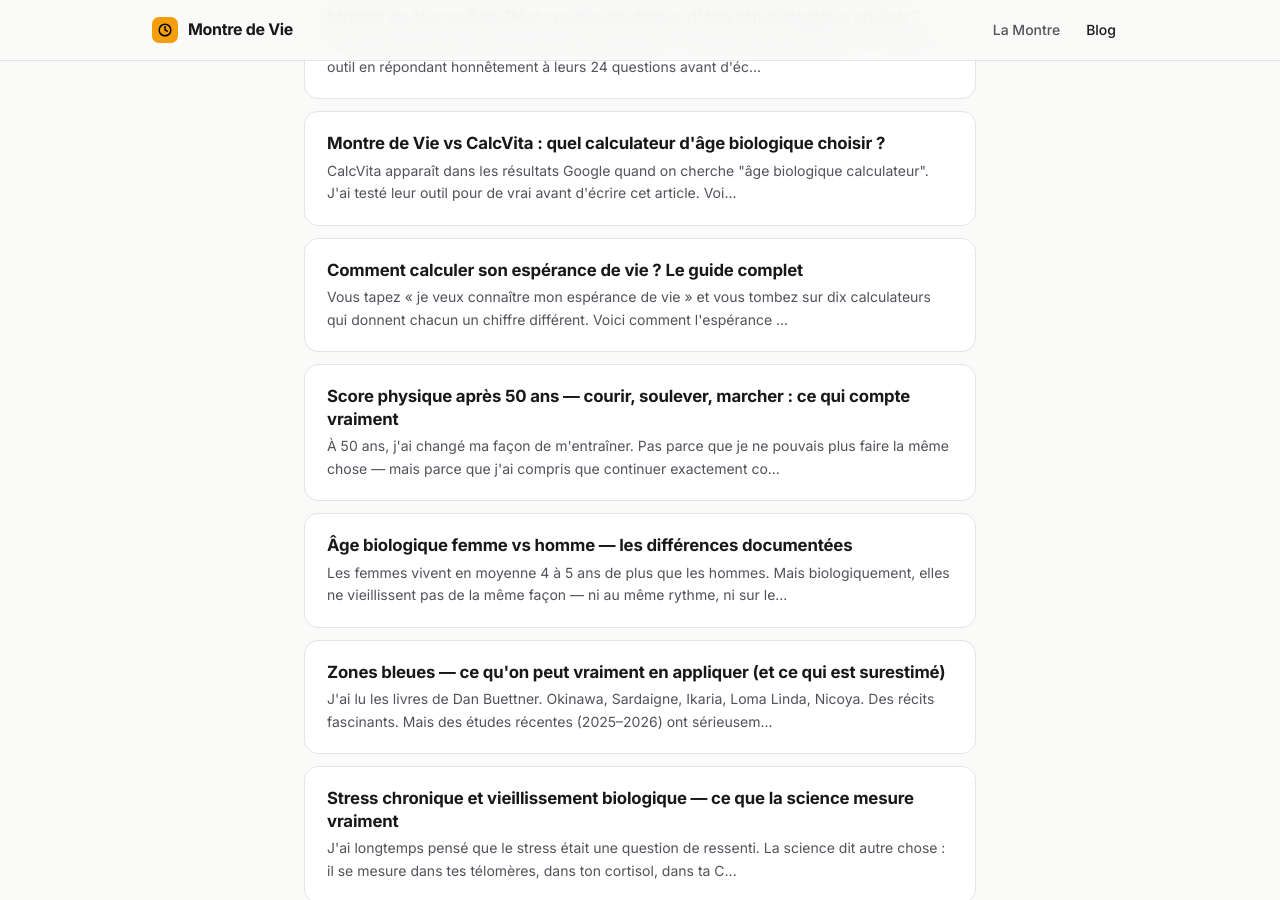
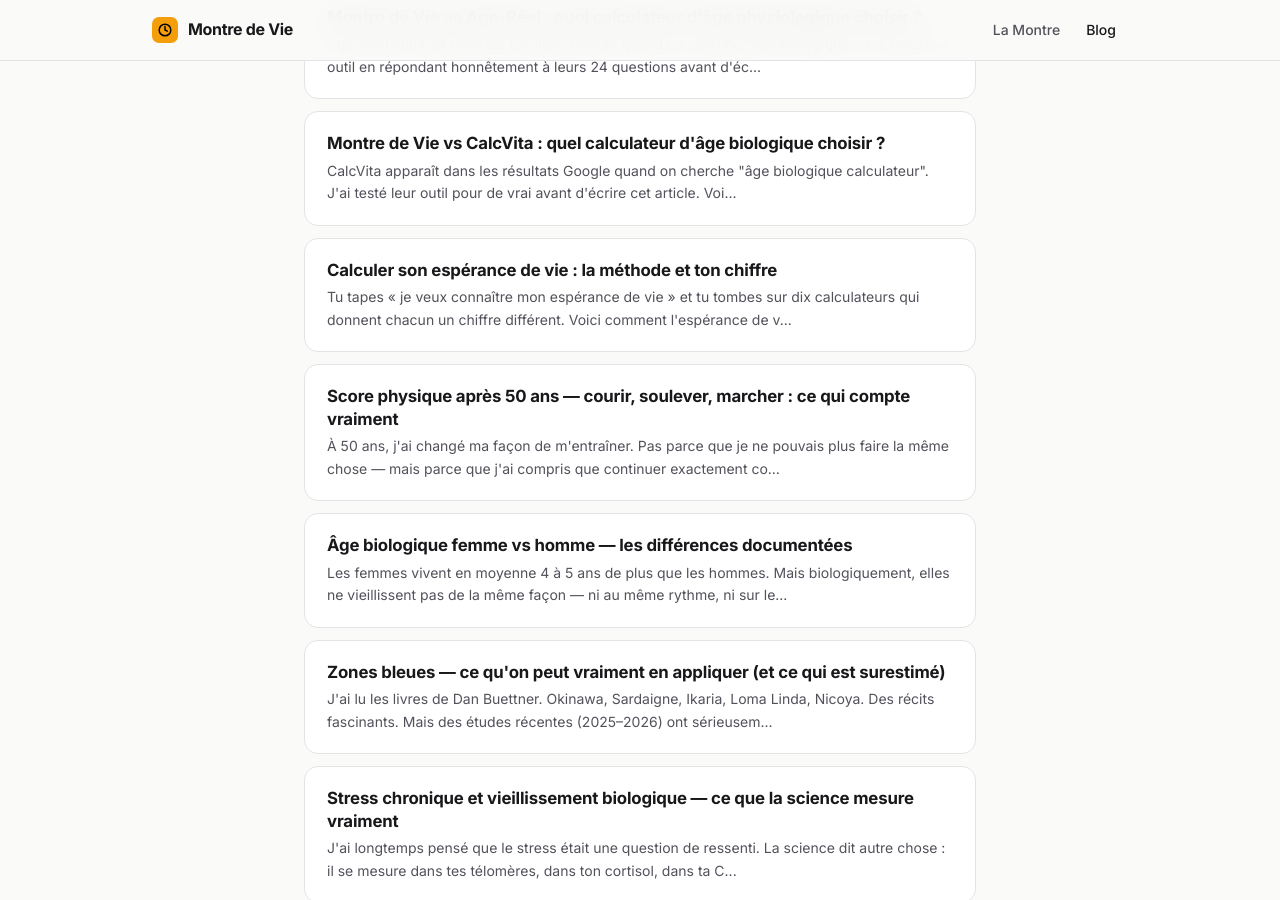
Before and after one commit to SebRunNature/memento-mori, a Jekyll site: the page built from blog/index.html, in a window 1280 px wide and 900 px high, scrolled down 1009 px. Built offline with Jekyll 4.4.1, drawn with Linux system fonts in a browser that asks for light colours; part of the change alters nothing that is shown.

Commit message:
Calculer son espérance de vie : nouveau titre/meta, table INSEE 2025 vérifiée, tutoiement
- Titre de 57 caractères, meta de 133 ; lien descriptif vers /montre/ en introduction ; lien /sources/.
- Table remplacée par les valeurs INSEE 2025 (provisoires, publiées le 13/01/2026) ; FAQ naissance mise à jour ; JSON-LD FAQ régénéré.
- Vouvoiement remplacé par le tutoiement (CLAUDE.md) ; « INS au Luxembourg » corrigé en STATEC ; retire deux affirmations non sourcées (« recherches les plus tapées », « 10 à 15 ans d'écart »).

Co-Authored-By: Claude Sonnet 5.5 <noreply@anthropic.com>
Claude-Session: https://claude.ai/code/session_01CwhknXf2CiLqDihVyfTai6

```diff
--- a/_posts/2026-08-30-comment-calculer-son-esperance-de-vie.html
+++ b/_posts/2026-08-30-comment-calculer-son-esperance-de-vie.html
@@ -1,23 +1,23 @@
 ---
 layout: post
-title: "Comment calculer son espérance de vie ? Le guide complet"
-description: "Comment est réellement calculée l'espérance de vie (méthode INSEE), le tableau par âge et par sexe, pourquoi les calculateurs en ligne donnent des résultats différents, et ce que la moyenne statistique ne vous dit pas sur votre propre corps."
-excerpt: "Vous tapez « je veux connaître mon espérance de vie » et vous tombez sur dix calculateurs qui donnent chacun un chiffre différent. Voici comment l'espérance de vie est réellement calculée, le tableau de référence par âge, et pourquoi une moyenne statistique ne remplace jamais une estimation individuelle."
+title: "Calculer son espérance de vie : la méthode et ton chiffre"
+description: "Comment est calculée l'espérance de vie, pourquoi les calculateurs divergent, et comment estimer la tienne gratuitement, sans compte."
+excerpt: "Tu tapes « je veux connaître mon espérance de vie » et tu tombes sur dix calculateurs qui donnent chacun un chiffre différent. Voici comment l'espérance de vie est réellement calculée, le tableau de référence par âge, et pourquoi une moyenne statistique ne remplace jamais une estimation individuelle."
 date: 2026-08-30
 author: Sébastien Salomon
 retenir: "L'espérance de vie totale augmente à mesure qu'on vieillit : à 60 ans, on a déjà statistiquement survécu aux risques des âges précédents. Un effet mécanique des tables de mortalité."
-last_modified_at: 2026-10-12
+last_modified_at: 2026-11-11
 ---
 
 <a class="back-link" href="/blog/">← Retour au blog</a>
 
 <article>
   <h1>Comment calculer son espérance de vie ? Le guide complet</h1>
-  <div class="post-meta"><time datetime="2026-08-30">30 août 2026</time> &nbsp;·&nbsp; Sébastien Salomon &nbsp;·&nbsp; 9 min de lecture &nbsp;·&nbsp; <span style="font-style:italic">mis à jour le 12 octobre 2026</span></div>
+  <div class="post-meta"><time datetime="2026-08-30">30 août 2026</time> &nbsp;·&nbsp; Sébastien Salomon &nbsp;·&nbsp; 9 min de lecture &nbsp;·&nbsp; <span style="font-style:italic">mis à jour le 11 novembre 2026</span></div>
 
-  <p>« Je veux connaître mon espérance de vie. » C'est l'une des recherches les plus tapées sur ce sujet — et l'une des plus mal servies. Ouvrez dix calculateurs en ligne différents, entrez le même âge et le même sexe, et vous obtiendrez dix résultats différents, parfois avec plusieurs années d'écart. Aucun n'est vraiment « faux » : ils utilisent simplement des méthodes, des données sources et des années de référence différentes.</p>
+  <p>« Je veux connaître mon espérance de vie. » La question est simple, et les réponses qu'on trouve en ligne le sont rarement. Ouvre dix calculateurs en ligne différents, entre le même âge et le même sexe, et tu obtiendras dix résultats différents, parfois avec plusieurs années d'écart. Aucun n'est vraiment « faux » : ils utilisent simplement des méthodes, des données sources et des années de référence différentes.</p>
 
-  <p>Ce guide explique comment l'espérance de vie est réellement calculée par les instituts statistiques, donne un tableau de référence par âge, et — surtout — pourquoi ce chiffre est une moyenne de population qui ne dit presque rien sur votre trajectoire individuelle.</p>
+  <p>Ce guide explique comment l'espérance de vie est réellement calculée par les instituts statistiques, donne un tableau de référence par âge, et — surtout — pourquoi ce chiffre est une moyenne de population qui ne dit presque rien sur ta trajectoire individuelle. Pour une estimation personnelle, tu peux aussi utiliser le <a href="/montre/">calculateur d'espérance de vie gratuit</a> (mode express en 11 questions, sans compte).</p>
 
   <h2>Qu'est-ce que l'espérance de vie, exactement ?</h2>
 
@@ -27,7 +27,7 @@ last_modified_at: 2026-10-12
 
   <h2>Comment l'espérance de vie est-elle calculée ?</h2>
 
-  <p>Les instituts nationaux (INSEE en France, INS au Luxembourg, OMS au niveau mondial) construisent une <strong>table de mortalité</strong> : pour chaque tranche d'âge, ils mesurent le taux de décès observé sur une période donnée (généralement l'année en cours ou une moyenne sur 3 ans). Ces taux sont ensuite appliqués séquentiellement à une cohorte fictive de 100 000 naissances pour simuler combien de personnes survivent à chaque âge, jusqu'à épuisement de la cohorte. L'espérance de vie à un âge X est la moyenne du nombre d'années restant à vivre pour les survivants à cet âge.</p>
+  <p>Les instituts nationaux (INSEE en France, STATEC au Luxembourg, OMS au niveau mondial) construisent une <strong>table de mortalité</strong> : pour chaque tranche d'âge, ils mesurent le taux de décès observé sur une période donnée (généralement l'année en cours ou une moyenne sur 3 ans). Ces taux sont ensuite appliqués séquentiellement à une cohorte fictive de 100 000 naissances pour simuler combien de personnes survivent à chaque âge, jusqu'à épuisement de la cohorte. L'espérance de vie à un âge X est la moyenne du nombre d'années restant à vivre pour les survivants à cet âge.</p>
 
   <p>Deux méthodes coexistent :</p>
 
@@ -37,25 +37,25 @@ last_modified_at: 2026-10-12
 
   <p>C'est la première raison pour laquelle les calculateurs en ligne divergent : certains utilisent des tables « du moment », d'autres des tables « par génération », et beaucoup s'appuient sur des données OMS globales moins précises que les tables nationales.</p>
 
-  <h2>Tableau — espérance de vie par âge (France, ordre de grandeur)</h2>
+  <h2>Tableau — espérance de vie par âge en France (INSEE, 2025)</h2>
 
-  <p>Les valeurs ci-dessous sont des repères indicatifs construits à partir des dernières tables de mortalité INSEE publiées. Elles évoluent chaque année et varient légèrement selon la méthode (du moment vs par génération) — à utiliser comme ordre de grandeur, pas comme un chiffre au mois près.</p>
+  <p>Les valeurs ci-dessous viennent de la série « Espérance de vie à divers âges » de l'INSEE, publiée le 13 janvier 2026. Les chiffres de 2023 à 2025 sont <strong>provisoires</strong> et peuvent être révisés. Elles décrivent la France et supposent que les conditions de mortalité observées restent les mêmes : c'est une photographie, pas une prévision.</p>
 
   <table>
-    <caption>Espérance de vie restante par âge et par sexe — France, ordre de grandeur INSEE</caption>
+    <caption>Espérance de vie restante par âge et par sexe — France, INSEE, données 2025 (provisoires)</caption>
     <thead>
       <tr>
         <th>Âge actuel</th>
-        <th>Espérance de vie restante — hommes</th>
-        <th>Espérance de vie restante — femmes</th>
+        <th>Hommes : années restantes (âge atteint)</th>
+        <th>Femmes : années restantes (âge atteint)</th>
       </tr>
     </thead>
     <tbody>
-      <tr><td>À la naissance</td><td>~79,5 ans</td><td>~85,5 ans</td></tr>
-      <tr><td>20 ans</td><td>~60 ans (soit ~80 ans)</td><td>~66 ans (soit ~86 ans)</td></tr>
-      <tr><td>40 ans</td><td>~41 ans (soit ~81 ans)</td><td>~46,5 ans (soit ~86,5 ans)</td></tr>
-      <tr><td>60 ans</td><td>~23,5 ans (soit ~83,5 ans)</td><td>~27,5 ans (soit ~87,5 ans)</td></tr>
-      <tr><td>80 ans</td><td>~9 ans (soit ~89 ans)</td><td>~11 ans (soit ~91 ans)</td></tr>
+      <tr><td>À la naissance</td><td>80,3 ans</td><td>85,9 ans</td></tr>
+      <tr><td>20 ans</td><td>60,9 ans (soit 80,9 ans)</td><td>66,3 ans (soit 86,3 ans)</td></tr>
+      <tr><td>40 ans</td><td>41,7 ans (soit 81,7 ans)</td><td>46,7 ans (soit 86,7 ans)</td></tr>
+      <tr><td>60 ans</td><td>23,9 ans (soit 83,9 ans)</td><td>27,9 ans (soit 87,9 ans)</td></tr>
+      <tr><td>65 ans</td><td>20,0 ans (soit 85,0 ans)</td><td>23,6 ans (soit 88,6 ans)</td></tr>
     </tbody>
   </table>
 
@@ -63,7 +63,7 @@ last_modified_at: 2026-10-12
 
   <h2>Pourquoi les calculateurs en ligne donnent des résultats différents</h2>
 
-  <p>Trois causes expliquent l'essentiel des écarts que vous observez en comparant plusieurs outils :</p>
+  <p>Trois causes expliquent l'essentiel des écarts que tu observes en comparant plusieurs outils :</p>
 
   <p><strong>La source des données.</strong> INSEE (France), données OMS agrégées par pays, ou moyennes mondiales lissées — les écarts entre ces sources peuvent représenter plusieurs années, en particulier pour les pays hors zone OCDE.</p>
 
@@ -71,25 +71,25 @@ last_modified_at: 2026-10-12
 
   <p><strong>Les ajustements « mode de vie ».</strong> Certains outils ajoutent ou retranchent des années selon des réponses déclaratives (tabac, sport, alimentation) avec des pondérations propriétaires jamais publiées — deux sites peuvent donc appliquer un bonus ou un malus complètement différent aux mêmes réponses.</p>
 
-  <h2>La vraie limite : une moyenne de population n'est pas votre trajectoire</h2>
+  <h2>La vraie limite : une moyenne de population n'est pas ta trajectoire</h2>
 
-  <p>C'est le point le plus important, et celui que la plupart des calculateurs passent sous silence : l'espérance de vie statistique est une <strong>moyenne de population</strong>, calculée sur des millions de personnes qui ne vous ressemblent pas forcément — pas votre condition cardiorespiratoire, pas votre tension, pas votre masse musculaire, pas votre sommeil.</p>
+  <p>C'est le point le plus important, et celui que la plupart des calculateurs passent sous silence : l'espérance de vie statistique est une <strong>moyenne de population</strong>, calculée sur des millions de personnes qui ne te ressemblent pas forcément — pas ta condition cardiorespiratoire, pas ta tension, pas ta masse musculaire, pas ton sommeil.</p>
 
-  <p>Deux personnes du même âge et du même sexe peuvent avoir une espérance de vie statistique identique sur le papier, et un <strong>âge biologique</strong> réel séparé de 10 à 15 ans — mesurable via des biomarqueurs (VO₂max, tension artérielle, marqueurs inflammatoires, force de préhension). C'est cet écart qui est réellement actionnable : l'espérance de vie moyenne, vous ne pouvez pas la changer ; votre âge biologique, si.</p>
+  <p>Deux personnes du même âge et du même sexe peuvent avoir une espérance de vie statistique identique sur le papier, et un <strong>âge biologique</strong> réel très différent — mesurable via des biomarqueurs (VO₂max, tension artérielle, marqueurs inflammatoires, force de préhension). C'est cet écart qui est réellement actionnable : l'espérance de vie moyenne, tu ne peux pas la changer ; ton âge biologique, si.</p>
 
   <div class="callout">
     <strong>Espérance de vie chronologique + âge biologique — les deux chiffres qui comptent</strong>
-    C'est exactement pour combler ce manque que la <a href="/montre/">Montre de Vie</a> calcule les deux en un seul outil : votre espérance de vie chronologique (données INSEE 2024) <em>et</em> votre <a href="/score-de-vie/">Score de Vie</a>, un âge biologique basé sur les modèles PhenoAge et les cohortes Framingham / INTERHEART. Le premier chiffre est une moyenne. Le second est actionnable.
+    C'est exactement pour combler ce manque que la <a href="/montre/">Montre de Vie</a> calcule les deux en un seul outil : ton espérance de vie chronologique (données INSEE 2024) <em>et</em> ton <a href="/score-de-vie/">Score de Vie</a>, un âge biologique basé sur les modèles PhenoAge et les cohortes Framingham / INTERHEART. Le premier chiffre est une moyenne. Le second est actionnable.
   </div>
 
   <div class="cta-montre">
-    <p>Calculez votre espérance de vie chronologique et votre âge biologique en un seul formulaire, gratuitement.</p>
+    <p>Calcule ton espérance de vie chronologique et ton âge biologique en un seul formulaire, gratuitement.</p>
     <a href="/montre/" aria-label="Calculer mon espérance de vie et mon âge biologique">⚡ Calculer mon espérance de vie</a>
   </div>
 
   <h2>Comment suivre l'évolution de son espérance de vie</h2>
 
-  <p>L'espérance de vie nationale est republiée chaque année par l'INSEE. Suivre son évolution a surtout un intérêt collectif — elle réagit à la santé publique, aux crises sanitaires, aux progrès médicaux. À l'échelle individuelle, le suivi utile n'est pas celui de la moyenne nationale d'une année sur l'autre, mais celui de vos propres biomarqueurs dans le temps : VO₂max, tension, tour de taille, qualité du sommeil. Ce sont ces chiffres-là qui bougent réellement votre trajectoire personnelle, bien plus vite qu'une statistique nationale ne peut évoluer.</p>
+  <p>L'espérance de vie nationale est republiée chaque année par l'INSEE. Suivre son évolution a surtout un intérêt collectif — elle réagit à la santé publique, aux crises sanitaires, aux progrès médicaux. À l'échelle individuelle, le suivi utile n'est pas celui de la moyenne nationale d'une année sur l'autre, mais celui de tes propres biomarqueurs dans le temps : VO₂max, tension, tour de taille, qualité du sommeil. Ce sont ces chiffres-là qui bougent réellement ta trajectoire personnelle, bien plus vite qu'une statistique nationale ne peut évoluer.</p>
 
   <h2>Pour aller plus loin sur le blog</h2>
 
@@ -118,17 +118,17 @@ last_modified_at: 2026-10-12
 
   <details open>
     <summary>Quelle est l'espérance de vie à la naissance ?</summary>
-    <p>En France, elle se situe autour de 79,5 ans pour les hommes et 85,5 ans pour les femmes selon les dernières tables INSEE — un ordre de grandeur qui évolue légèrement chaque année. Elle varie fortement d'un pays à l'autre selon le niveau de développement sanitaire et économique.</p>
+    <p>En France, elle est de 80,3 ans pour les hommes et de 85,9 ans pour les femmes en 2025, d'après les données provisoires de l'INSEE publiées en janvier 2026. Ces chiffres sont révisés chaque année. Elle varie fortement d'un pays à l'autre selon le niveau de développement sanitaire et économique.</p>
   </details>
 
   <details open>
     <summary>Pourquoi mon espérance de vie augmente si je vieillis ?</summary>
-    <p>Parce qu'à chaque âge atteint, vous avez statistiquement « survécu » aux risques de mortalité des tranches d'âge précédentes (accidents, mortalité infantile, maladies précoces). L'espérance de vie restante se recalcule alors sur une base plus favorable — c'est un effet mécanique des tables de mortalité, pas un paradoxe.</p>
+    <p>Parce qu'à chaque âge atteint, tu as statistiquement « survécu » aux risques de mortalité des tranches d'âge précédentes (accidents, mortalité infantile, maladies précoces). L'espérance de vie restante se recalcule alors sur une base plus favorable — c'est un effet mécanique des tables de mortalité, pas un paradoxe.</p>
   </details>
 
   <details open>
     <summary>Puis-je connaître mon espérance de vie personnelle, pas seulement la moyenne nationale ?</summary>
-    <p>Pas avec certitude — aucun outil ne peut prédire une durée de vie individuelle. En revanche, vous pouvez mesurer votre <strong>âge biologique</strong>, qui compare vos biomarqueurs réels (cardiorespiratoire, tension, composition corporelle) à ceux de votre tranche d'âge. C'est l'indicateur le plus actionnable, car contrairement à la moyenne statistique, il peut s'améliorer avec vos habitudes.</p>
+    <p>Pas avec certitude — aucun outil ne peut prédire une durée de vie individuelle. En revanche, tu peux mesurer ton <strong>âge biologique</strong>, qui compare tes biomarqueurs réels (cardiorespiratoire, tension, composition corporelle) à ceux de ta tranche d'âge. C'est l'indicateur le plus actionnable, car contrairement à la moyenne statistique, il peut s'améliorer avec tes habitudes.</p>
   </details>
 
   <div class="disclaimer">
@@ -142,7 +142,8 @@ last_modified_at: 2026-10-12
       <li><a href="https://www.insee.fr/fr/statistiques/3311425" target="_blank">INSEE — Tables de mortalité et espérance de vie par âge et sexe, dernière publication annuelle</a></li>
       <li><a href="https://www.ined.fr/fr/" target="_blank">INED (Institut national d'études démographiques) — Méthodologie de calcul de l'espérance de vie</a></li>
       <li><a href="https://www.who.int/data/gho" target="_blank">Organisation mondiale de la santé (OMS) — World Health Statistics, indicateurs d'espérance de vie</a></li>
-      <li><a href="/methodologie/">Montre de Vie — Méthodologie scientifique du Score de Vie</a></li>
+      <li><a href="https://www.insee.fr/fr/statistiques/2416631" target="_blank" rel="noopener">INSEE — Espérance de vie à divers âges, données annuelles de 1994 à 2025 (publié le 13/01/2026)</a></li>
+      <li><a href="/methodologie/">Montre de Vie — Méthodologie scientifique du Score de Vie</a> · <a href="/sources/">Sources</a></li>
     </ul>
   </div>
 
@@ -166,7 +167,7 @@ last_modified_at: 2026-10-12
       "name": "Qu'est-ce que l'espérance de vie ?",
       "acceptedAnswer": {
         "@type": "Answer",
-        "text": "C'est le nombre moyen d'années qu'une personne d'un âge donné est statistiquement susceptible de vivre encore, si les conditions de mortalité actuelles restaient inchangées. C'est une moyenne de population, pas une prédiction individuelle."
+        "text": "C'est le nombre moyen d'années qu'une personne d'un âge donné est statistiquement susceptible de vivre encore, si les conditions de mortalité actuelles restaient inchangées. C'est une moyenne de population, calculée a posteriori sur des données de mortalité réelles — pas une prédiction individuelle."
       }
     },
     {
@@ -174,23 +175,23 @@ last_modified_at: 2026-10-12
       "name": "Quelle est l'espérance de vie à la naissance ?",
       "acceptedAnswer": {
         "@type": "Answer",
-        "text": "En France, elle se situe autour de 79,5 ans pour les hommes et 85,5 ans pour les femmes selon les dernières tables INSEE, un ordre de grandeur qui évolue légèrement chaque année et varie fortement d'un pays à l'autre."
+        "text": "En France, elle est de 80,3 ans pour les hommes et de 85,9 ans pour les femmes en 2025, d'après les données provisoires de l'INSEE publiées en janvier 2026. Ces chiffres sont révisés chaque année. Elle varie fortement d'un pays à l'autre selon le niveau de développement sanitaire et économique."
       }
     },
     {
       "@type": "Question",
-      "name": "Pourquoi mon espérance de vie augmente-t-elle si je vieillis ?",
+      "name": "Pourquoi mon espérance de vie augmente si je vieillis ?",
       "acceptedAnswer": {
         "@type": "Answer",
-        "text": "Parce qu'à chaque âge atteint, vous avez statistiquement survécu aux risques de mortalité des tranches d'âge précédentes. L'espérance de vie restante se recalcule alors sur une base plus favorable, un effet mécanique des tables de mortalité."
+        "text": "Parce qu'à chaque âge atteint, tu as statistiquement « survécu » aux risques de mortalité des tranches d'âge précédentes (accidents, mortalité infantile, maladies précoces). L'espérance de vie restante se recalcule alors sur une base plus favorable — c'est un effet mécanique des tables de mortalité, pas un paradoxe."
       }
     },
     {
       "@type": "Question",
-      "name": "Puis-je connaître mon espérance de vie personnelle ?",
+      "name": "Puis-je connaître mon espérance de vie personnelle, pas seulement la moyenne nationale ?",
       "acceptedAnswer": {
         "@type": "Answer",
-        "text": "Aucun outil ne peut prédire une durée de vie individuelle avec certitude. En revanche, il est possible de mesurer son âge biologique en comparant ses biomarqueurs réels à ceux de sa tranche d'âge, un indicateur actionnable contrairement à la moyenne statistique."
+        "text": "Pas avec certitude — aucun outil ne peut prédire une durée de vie individuelle. En revanche, tu peux mesurer ton âge biologique, qui compare tes biomarqueurs réels (cardiorespiratoire, tension, composition corporelle) à ceux de ta tranche d'âge. C'est l'indicateur le plus actionnable, car contrairement à la moyenne statistique, il peut s'améliorer avec tes habitudes."
       }
     }
   ]
```
